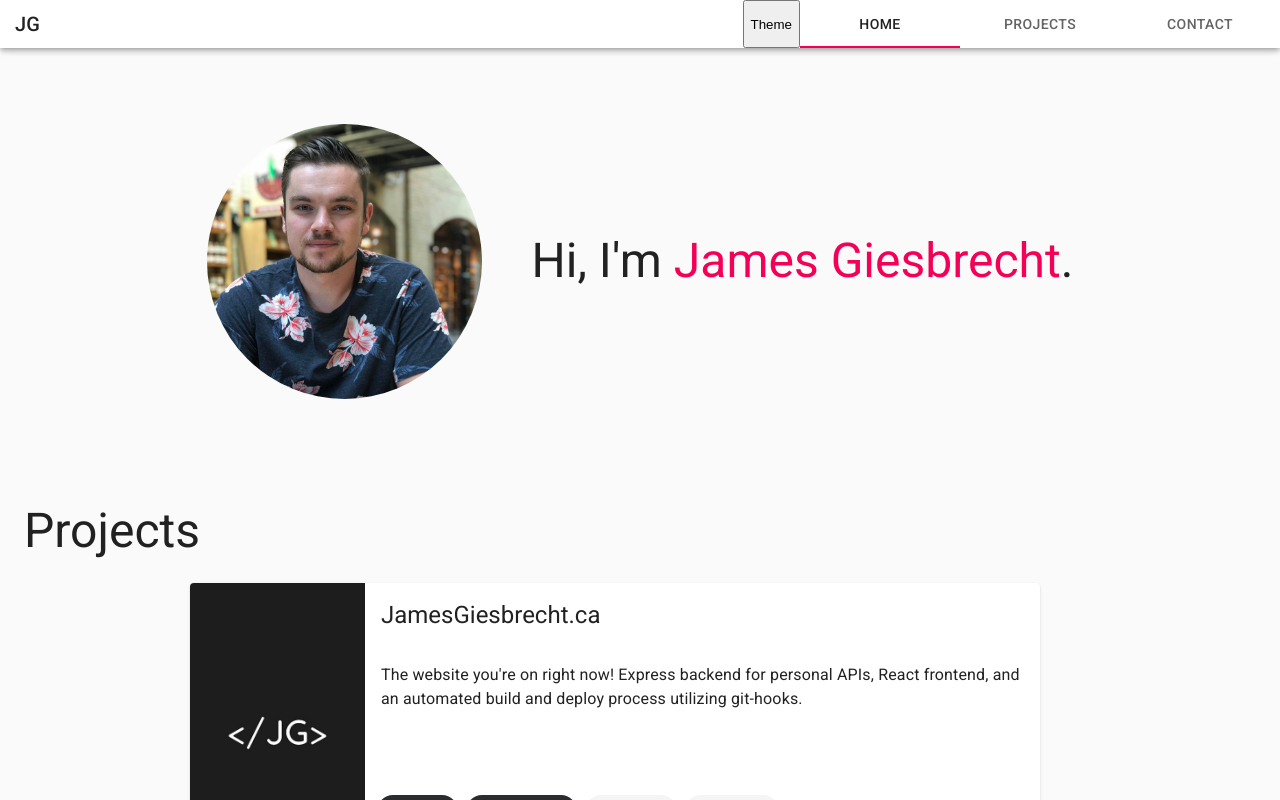
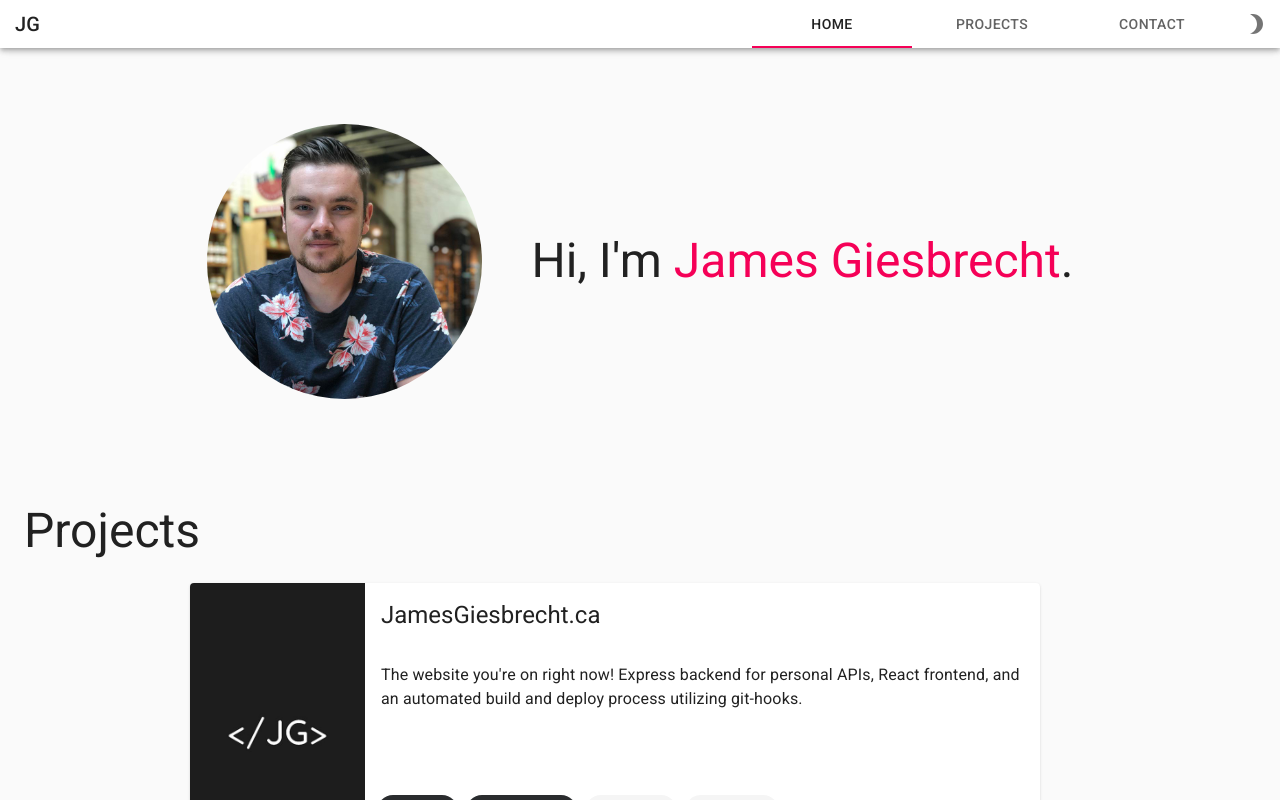
Before and after one commit to JamesGiesbrecht/jamesgiesbrecht.ca, a React (Create React App) app in the folder client/: page / in a window 1280 px wide. Shown: the top 800 px of the page. Built offline with nearby package versions, Linux system fonts and the light colour scheme; grey boxes are pictures that could not be loaded.

Commit message:
Prettifying theme toggle button

```diff
--- a/client/src/App.js
+++ b/client/src/App.js
@@ -10,13 +10,11 @@ import Projects from './components/Projects/Projects'
 const App = () => {
   /* THEMING AND STYLES START */
   const [colorScheme, toggleColorScheme] = useColorScheme()
-  const theme = React.useMemo(() => createMuiTheme({
+  const theme = createMuiTheme({
     palette: {
       type: colorScheme,
     },
-  }),
-  [colorScheme])
-
+  })
   /* THEMING AND STYLES END */
 
   return (
@@ -24,6 +22,7 @@ const App = () => {
       <CssBaseline />
       {/* <ScreenSize /> */}
       <Layout
+        theme={colorScheme}
         toggleTheme={toggleColorScheme}
       >
         <About />
--- a/client/src/components/Layout/NavBar.js
+++ b/client/src/components/Layout/NavBar.js
@@ -1,7 +1,7 @@
 import React, { useState, useRef } from 'react'
 import { makeStyles } from '@material-ui/core/styles'
 import { Typography, IconButton, Popper, MenuItem, Tabs, Tab, Paper, Grow, MenuList, ClickAwayListener, Slide, useScrollTrigger, AppBar } from '@material-ui/core'
-import { Home, Code, Mail, Menu as MenuIcon } from '@material-ui/icons'
+import { Home, Code, Mail, Menu as MenuIcon, Brightness7 as Sun, Brightness3 as Moon } from '@material-ui/icons'
 
 const useStyles = makeStyles((theme) => ({
   grow: {
@@ -32,7 +32,7 @@ const useStyles = makeStyles((theme) => ({
   },
 }))
 
-const NavBar = ({ toggleTheme }) => {
+const NavBar = ({ theme, toggleTheme }) => {
   const classes = useStyles()
   const [isOpen, setIsOpen] = useState(false)
   const [activeNav, setActiveNav] = useState('Home')
@@ -53,6 +53,12 @@ const NavBar = ({ toggleTheme }) => {
   const handleTabChange = (e, newValue) => {
     setActiveNav(newValue)
   }
+
+  const themeButton = (
+    <IconButton onClick={toggleTheme}>
+      {theme === 'dark' ? <Sun /> : <Moon />}
+    </IconButton>
+  )
 
   const navItems = [
     { name: 'Home', icon: <Home /> },
@@ -116,12 +122,12 @@ const NavBar = ({ toggleTheme }) => {
           JG
         </Typography>
         <div className={classes.grow} />
-        <button type="button" onClick={() => toggleTheme()}>Theme</button>
         <div className={classes.desktopNav}>
           <Tabs value={activeNav} onChange={handleTabChange}>
             {desktopNav}
           </Tabs>
         </div>
+        {themeButton}
         <div className={classes.mobileNav}>
           <IconButton
             onClick={handleToggle}
--- a/client/src/components/Layout/index.js
+++ b/client/src/components/Layout/index.js
@@ -16,12 +16,15 @@ const useStyles = makeStyles((theme) => ({
   },
 }))
 
-const Layout = ({ children, toggleTheme }) => {
+const Layout = ({ children, theme, toggleTheme }) => {
   const classes = useStyles()
 
   return (
     <div className={classes.root}>
-      <NavBar toggleTheme={toggleTheme} />
+      <NavBar
+        theme={theme}
+        toggleTheme={toggleTheme}
+      />
       <Toolbar />
       <Container>
         <div className={classes.sections}>
```
